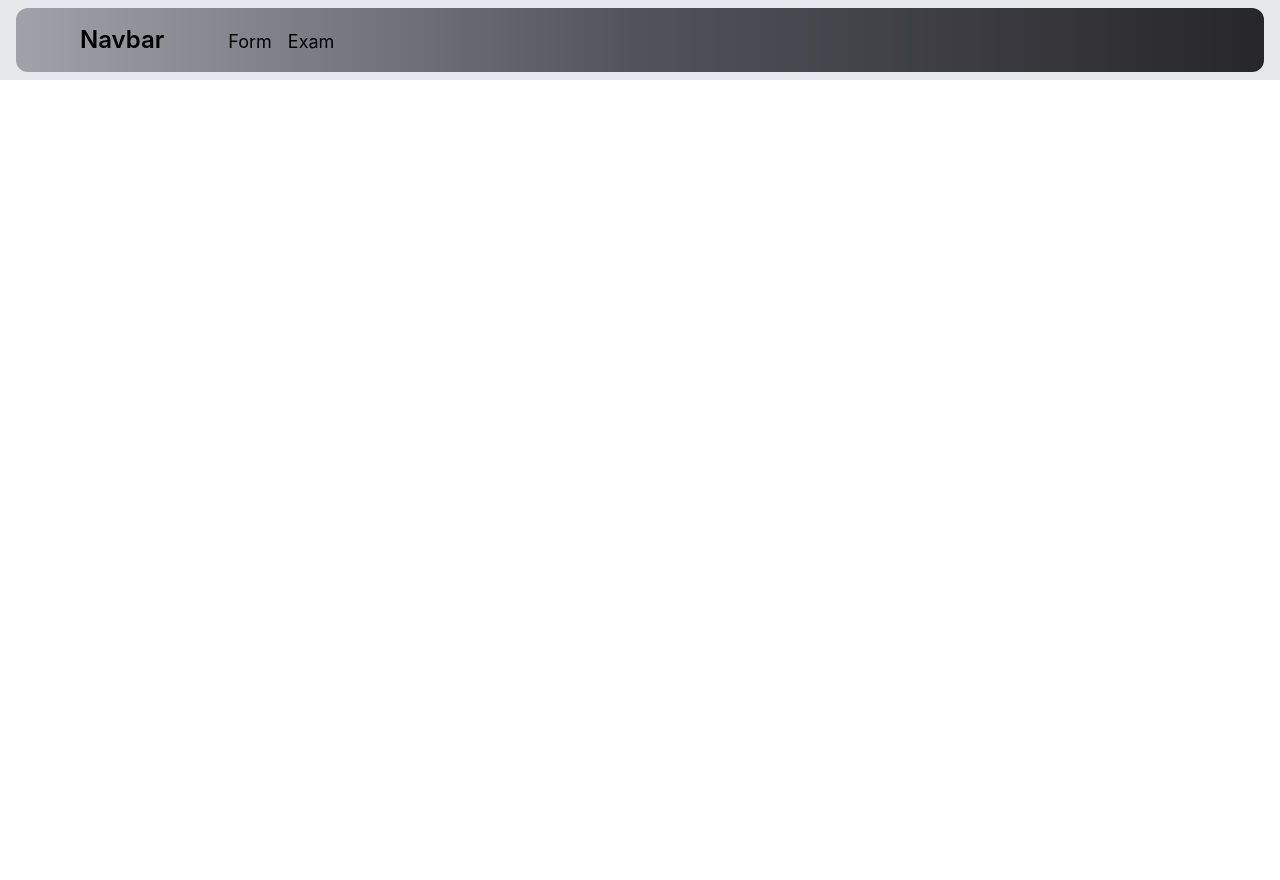
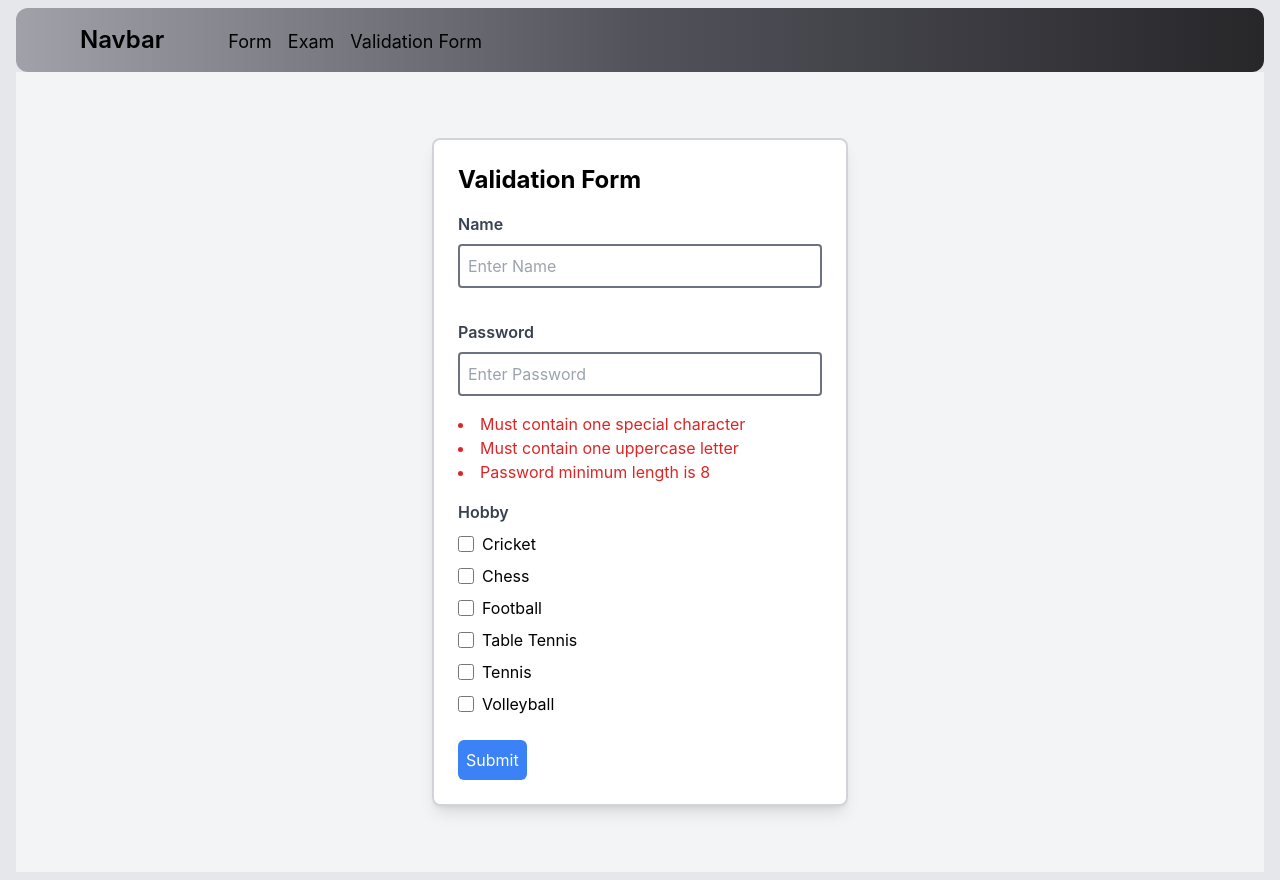
Before and after one commit to Riddh2003/MERN_Projects, a React (Create React App) app in the folder homework/: page /navbar/validationform in a window 1280 px wide. Before the commit this address had no page. Before the commit the page ends 800 px from the top, so only its background shows below. Built offline with nearby package versions, Linux system fonts and the light colour scheme.

Commit message:
add validation form

```diff
--- a/homework/src/App.js
+++ b/homework/src/App.js
@@ -2,6 +2,7 @@ import { Route, Routes } from "react-router-dom";
 import { Navbar } from "./components/Navbar";
 import { Form } from "./components/Form";
 import { Exam } from "./components/Exam";
+import { ValidationForm } from "./components/ValidationForm";
 
 function App() {
   return (
@@ -10,6 +11,7 @@ function App() {
       <Routes>
         <Route path="/navbar/form" element={<Form></Form>}></Route>
         <Route path="/navbar/exam" element={<Exam></Exam>}></Route>
+        <Route path="/navbar/validationform" element={<ValidationForm/>}></Route>
       </Routes>
     </div>
   );
--- a/homework/src/components/Exam.jsx
+++ b/homework/src/components/Exam.jsx
@@ -2,14 +2,27 @@ import React, { useState } from "react";
 import { useForm } from "react-hook-form";
 
 export const Exam = () => {
-  const { register, handleSubmit, reset } = useForm();
+    const { register, handleSubmit } = useForm();
     const [questions, setQuestions] = useState([]);
     const [isSubmited, setIsSubmited] = useState(false);
+    const [selectedOptions, setSelectedOptions] = useState({});
 
-  const submitHandler = data => {
-    setQuestions(prevQuestions => [...prevQuestions, data]);
+    const submitHandler = (data) => {
+        const options = [data.optionA, data.optionB, data.optionC, data.optionD];
+        const questionObj = {
+            question: data.question,
+            options: options,
+            correctOption: data.correctOption,
+        };
+        setQuestions([...questions, questionObj]);
         setIsSubmited(true);
-    reset();
+    };
+
+    const handleOptionChange = (questionIndex, option) => {
+        setSelectedOptions({
+            ...selectedOptions,
+            [questionIndex]: option,
+        });
     };
 
     return (
@@ -65,28 +78,40 @@ export const Exam = () => {
                     />
                     <button
                         type="submit"
-            className="btn mt-4 p-2 rounded bg-gray-400 w-full hover:bg-gray-500"
+                        className="btn mt-4 p-2 rounded bg-blue-500 text-white w-full hover:bg-blue-600"
                     >
                         ADD
                     </button>
                 </div>
             </form>
-      {isSubmited &&
-        questions.map((question, index) => (
-          <div
-            key={index}
-            className="bg-white p-6 rounded-lg shadow-md w-full max-w-md mb-6"
-          >
-            <p className="text-2xl font-bold mb-4">Question {index + 1}</p>
-            <p className="text-lg font-semibold mb-4">Q: {question.question}</p>
-            <p className="text-lg font-semibold mb-4" type="checkbox">
-              A: {question.optionA}
+            {isSubmited && (
+                <div className="mt-8">
+                    <h1 className="text-2xl font-bold mb-4">Questions</h1>
+                    {questions.map((question, index) => (
+                        <div key={index} className="mb-6 p-4 bg-white rounded-xl shadow-md">
+                            <h2 className="text-xl font-semibold mb-2">Question: {question.question}</h2>
+                            <div className="flex flex-col space-y-2">
+                                {question.options.map((op, idx) => (
+                                    <label key={idx} className="flex items-center space-x-2">
+                                        <input
+                                            type="radio"
+                                            name={`question-${index}`}
+                                            className="form-radio h-4 w-4 text-blue-600"
+                                            onChange={() => handleOptionChange(index, op)}
+                                        />
+                                        <span>{op}</span>
+                                    </label>
+                                ))}
+                            </div>
+                            {selectedOptions[index] && (
+                                <p className={`mt-2 ${selectedOptions[index].toLowerCase() === question.correctOption.toLowerCase() ? 'text-green-600' : 'text-red-600'}`}>
+                                    {selectedOptions[index].toLowerCase() === question.correctOption.toLowerCase() ? 'Correct!' : `Correct Option: ${question.correctOption}`}
                                 </p>
-            <p className="text-lg font-semibold mb-4">B: {question.optionB}</p>
-            <p className="text-lg font-semibold mb-4">C: {question.optionC}</p>
-            <p className="text-lg font-semibold mb-4">D: {question.optionD}</p>
+                            )}
                         </div>
                     ))}
                 </div>
+            )}
+        </div>
     );
 };
--- a/homework/src/components/Navbar.jsx
+++ b/homework/src/components/Navbar.jsx
@@ -21,6 +21,11 @@ export const Navbar = () => {
                                     Exam
                                 </Link>
                             </li>
+                            <li>
+                                <Link className="text-lg" to="/navbar/validationform">
+                                    Validation Form
+                                </Link>
+                            </li>
                         </ul>
                     </div>
                 </div>
--- /dev/null
+++ b/homework/src/components/ValidationForm.jsx
@@ -0,0 +1,117 @@
+import React, { useState } from 'react';
+import { useForm } from 'react-hook-form';
+
+export const ValidationForm = () => {
+    const { register, handleSubmit, formState: { errors, isValid }, watch } = useForm({ mode: 'onChange' });
+    const [userData, setUserData] = useState();
+    const [isSubmited, setIsSubmited] = useState(false);
+
+    const submitHandler = (data) => {
+        console.log(data)
+        setUserData(data);
+        setIsSubmited(true);
+    };
+
+    const validationSchema = {
+        name: {
+            required: {
+                value: true,
+                message: "Name is required*"
+            }
+        },
+        password: {
+            required: {
+                value: true,
+                message: "Password is required*"
+            },
+            pattern: {
+                value: /^(?=.*[A-Z])(?=.*[!@#$&_*]).{8,}$/
+            }
+        },
+        hobby: {
+            validate: {
+                minLength: (value) => value.length >= 3 || "Minimum 3 hobbies must be selected"
+            }
+        }
+    };
+
+    const password = watch('password', '');
+
+    const isSpecialChar = /[!@#$&_*]/.test(password);
+    const isUpperCase = /[A-Z]/.test(password);
+    const isMinLength = password.length >= 8;
+
+    return (
+        <div className='min-h-screen flex items-center justify-center bg-gray-100'>
+            <form onSubmit={handleSubmit(submitHandler)} className='bg-white border-2 border-gray-300 rounded-lg w-1/3 p-6 shadow-lg'>
+                <h1 className='text-2xl font-bold mb-4'>Validation Form</h1>
+                <div className='mb-4'>
+                    <label className='block text-gray-700 font-semibold mb-2'>Name
+                        <span className='text-red-600 ml-4 font-normal'>{errors.name?.message}</span>
+                    </label>
+                    <input
+                        type='text'
+                        placeholder='Enter Name'
+                        className='border-2 border-gray-500 rounded w-full p-2 mb-4'
+                        {...register('name', validationSchema.name)}
+                    />
+                </div>
+                <div className='mb-4'>
+                    <label className='block text-gray-700 font-semibold mb-2'>Password
+                        <span className='text-red-600 ml-4 font-normal'>{errors.password?.message}</span>
+                    </label>
+                    <input
+                        type='password'
+                        placeholder='Enter Password'
+                        className='border-2 border-gray-500 rounded w-full p-2 mb-4'
+                        {...register('password', validationSchema.password)}
+                    />
+                    <div className='mb-4'>
+                        <li className={isSpecialChar ? 'text-green-600' : 'text-red-600'}>Must contain one special character</li>
+                        <li className={isUpperCase ? 'text-green-600' : 'text-red-600'}>Must contain one uppercase letter</li>
+                        <li className={isMinLength ? 'text-green-600' : 'text-red-600'}>Password minimum length is 8</li>
+                    </div>
+                </div>
+                <label className='block text-gray-700 font-semibold mb-2'>Hobby
+                    <span className='text-red-600 ml-4 font-normal'>{errors.hobby?.message}</span>
+                </label>
+                <div className='flex flex-col items-start'>
+                    <label className='flex items-center mb-2'>
+                        <input type='checkbox' className='form-checkbox h-4 w-4 text-blue-600 border-blue-500' value='Cricket' {...register('hobby', validationSchema.hobby)} />
+                        <span className='ml-2'>Cricket</span>
+                    </label>
+                    <label className='flex items-center mb-2'>
+                        <input type='checkbox' className='form-checkbox h-4 w-4 text-blue-600 border-blue-500' value='Chess' {...register('hobby', validationSchema.hobby)} />
+                        <span className='ml-2'>Chess</span>
+                    </label>
+                    <label className='flex items-center mb-2'>
+                        <input type='checkbox' className='form-checkbox h-4 w-4 text-blue-600 border-blue-500' value='Football' {...register('hobby', validationSchema.hobby)} />
+                        <span className='ml-2'>Football</span>
+                    </label>
+                    <label className='flex items-center mb-2'>
+                        <input type='checkbox' className='form-checkbox h-4 w-4 text-blue-600 border-blue-500' value='Table Tennis' {...register('hobby', validationSchema.hobby)} />
+                        <span className='ml-2'>Table Tennis</span>
+                    </label>
+                    <label className='flex items-center mb-2'>
+                        <input type='checkbox' className='form-checkbox h-4 w-4 text-blue-600 border-blue-500' value='Tennis' {...register('hobby', validationSchema.hobby)} />
+                        <span className='ml-2'>Tennis</span>
+                    </label>
+                    <label className='flex items-center mb-2'>
+                        <input type='checkbox' className='form-checkbox h-4 w-4 text-blue-600 border-blue-500' value='Volleyball' {...register('hobby', validationSchema.hobby)} />
+                        <span className='ml-2'>Volleyball</span>
+                    </label>
+                </div>
+                <button type='submit' className='bg-blue-500 text-white rounded-md p-2 mt-4 hover:bg-blue-600'>
+                    Submit
+                </button>
+            </form>
+            {isSubmited && (
+                <div className='mt-4'>
+                    <h2 className='text-xl font-bold'>Submitted Data</h2>
+                    <p>Name: {userData.name}</p>
+                    <p>Password: {userData.password}</p>
+                </div>
+            )}
+        </div>
+    );
+};
```
Also changed, not shown: 1 other file (tests, documents, lock files or other folders). Lines whose indentation alone changed are shown as unchanged.
